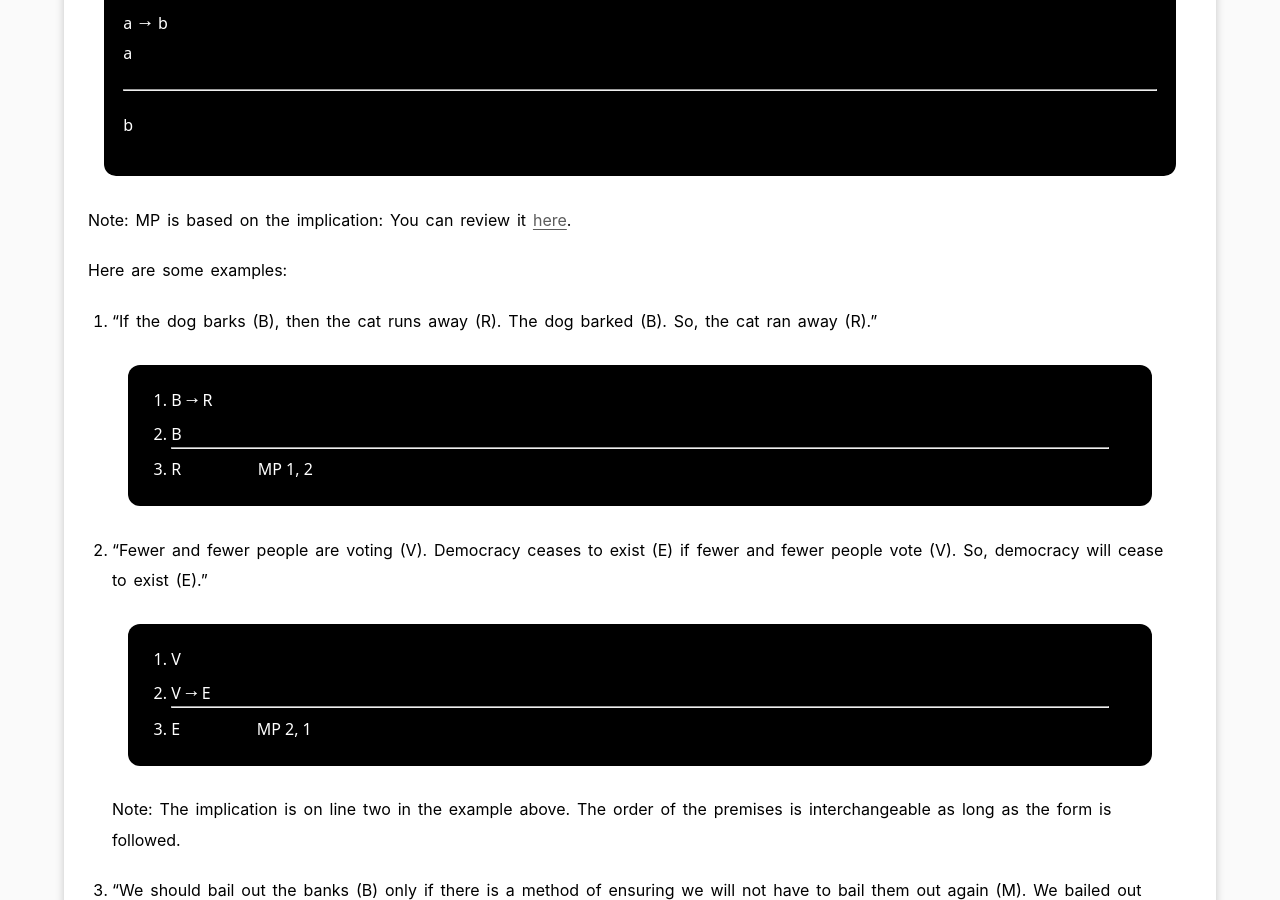
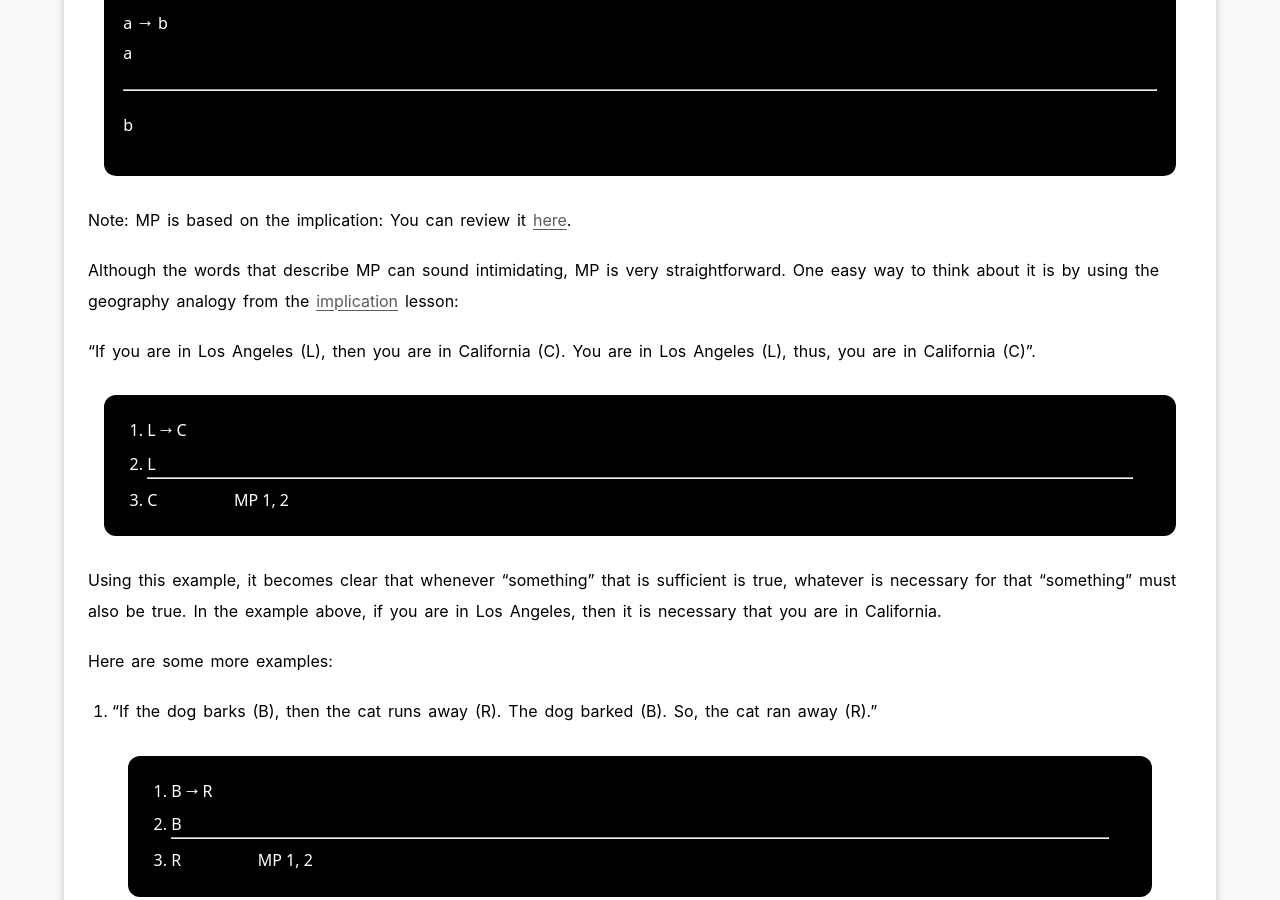
Before and after one commit to symbolslogic/symbolslogic.github.io, a Jekyll site: the page built from lessons/modus_ponens.md, in a window 1280 px wide and 900 px high, scrolled down 335 px. Built offline with Jekyll 4.4.1, drawn with Linux system fonts in a browser that asks for light colours.

Commit message:
update mp and mt

```diff
--- a/lessons/modus_ponens.md
+++ b/lessons/modus_ponens.md
@@ -13,7 +13,18 @@ Modus Ponens (MP) is one of the most common rules of inference. From the Latin,
 
 Note: MP is based on the implication: You can review it [here]({{ site.baseurl }}/lessons/implication.html).
 
-Here are some examples:
+Although the words that describe MP can sound intimidating, MP is very straightforward. One easy way to think about it is by using the geography analogy from the [implication]({{ site.baseurl }}/lessons/implication.html) lesson:
+
+"If you are in Los Angeles (L), then you are in California (C). You are in Los Angeles (L), thus, you are in California (C)".
+
+> 1. L → C
+> 2. L
+    <hr>
+> 3. C <span class="deduction-support">MP 1, 2</span>
+
+Using this example, it becomes clear that whenever "something" that is sufficient is true, whatever is necessary for that "something" must also be true. In the example above, if you are in Los Angeles, then it is necessary that you are in California.
+
+Here are some more examples:
 
 1. "If the dog barks (B), then the cat runs away (R). The dog barked (B). So, the cat ran away (R)."
 
```
Also changed, not shown: lessons/modus_tollens.md (+1 -1 lines).
